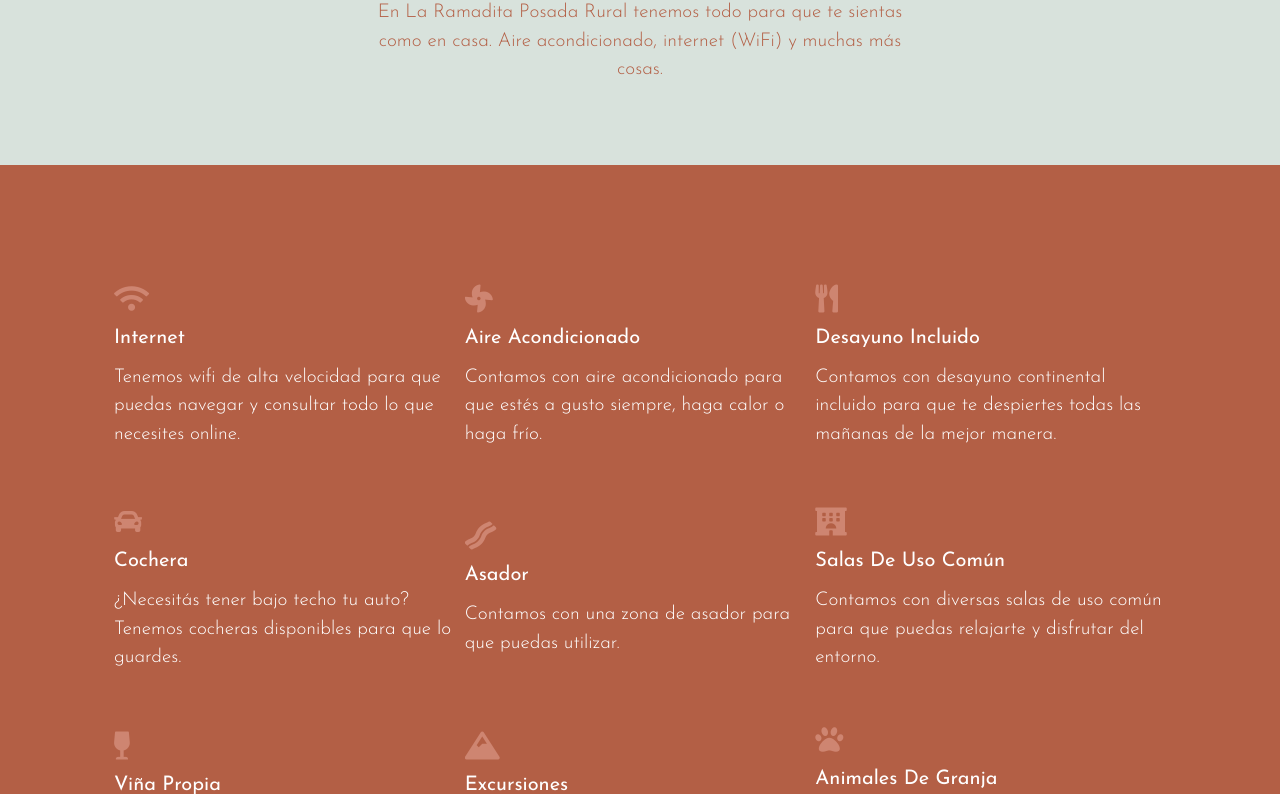
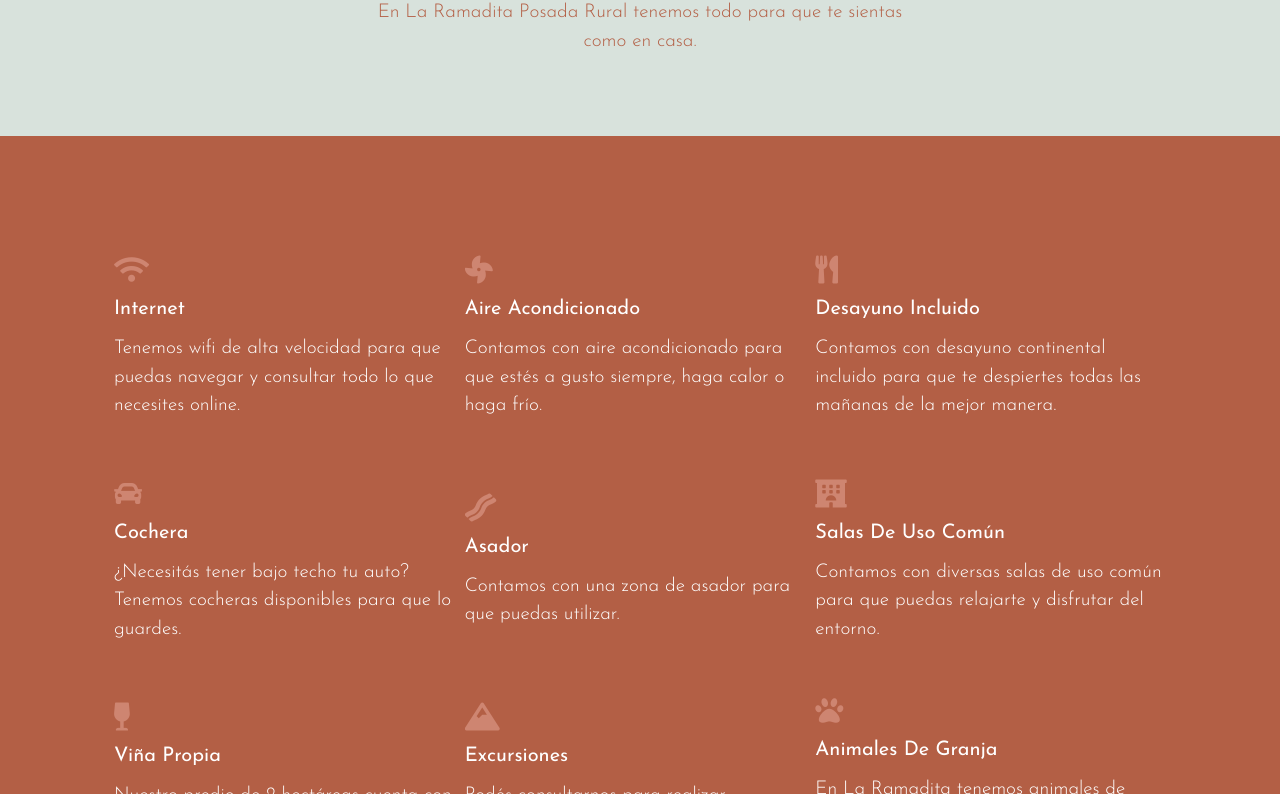
Before and after one commit to inkinvissible/laramadita, a plain HTML site: page servicios.html in a window 1280 px wide. Shown: the part 239-1033 px from the top of the page. Drawn offline with Linux system fonts and the light colour scheme.

Commit message:
Update servicios.html

```diff
--- a/servicios.html
+++ b/servicios.html
@@ -41,7 +41,7 @@
                 <i class="fas fa-spa"></i>
                 <h1 class="h1Habitaciones">Nuestros Servicios en La Ramadita</h1>
                 <br>
-                <p>En La Ramadita Posada Rural tenemos todo para que te sientas como en casa. Aire acondicionado, internet (WiFi) y muchas más cosas.</p>
+                <p>En La Ramadita Posada Rural tenemos todo para que te sientas como en casa.</p>
             </div>
         </div>
         <section class="features">
```
